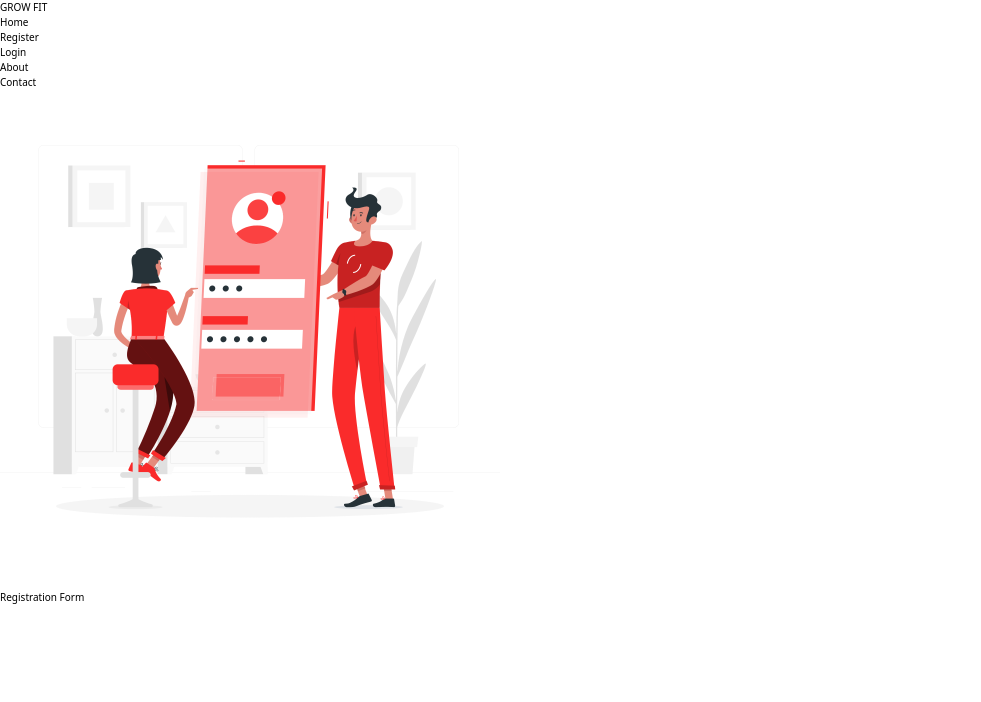
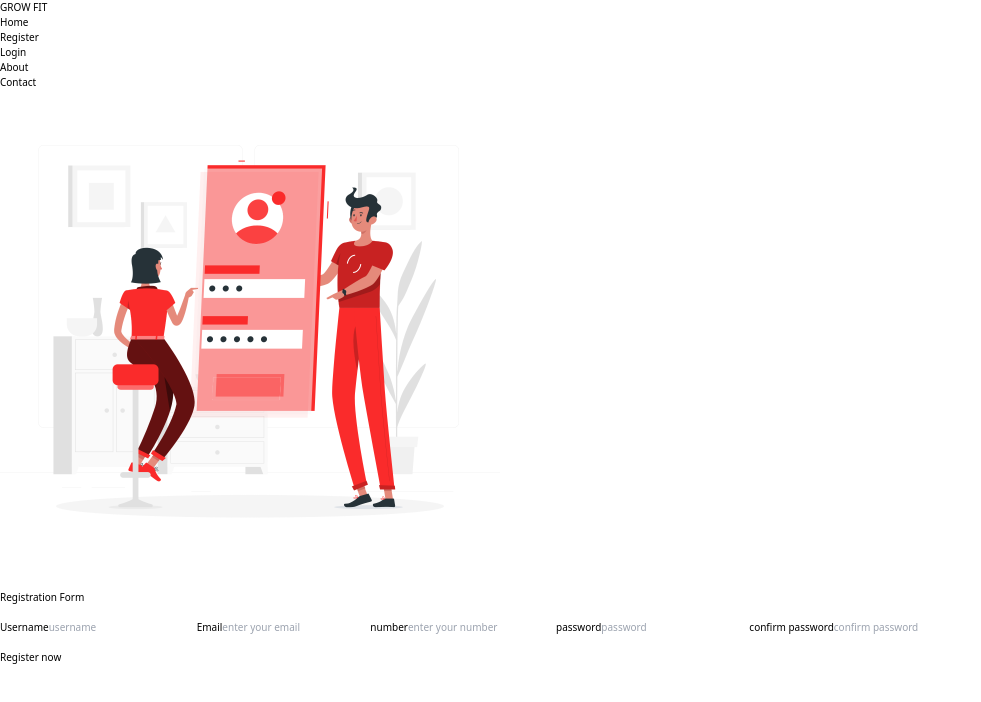
Before and after one commit to Hiten07/growfit, a React (Vite) app in the folder client/: page /register in a window 1280 px wide. Shown: the top 702 px of the page, without its empty margins (0-981 px from the left). Built offline with nearby package versions, Linux system fonts and the light colour scheme.

Commit message:
added home login and register react part

```diff
--- a/client/src/Pages/Home.jsx
+++ b/client/src/Pages/Home.jsx
@@ -1,7 +1,42 @@
 const Home = () => {
     return (
         <>
-            <h1>Hello Home Page</h1>
+           <main>
+                <section>
+                    <div className="home-section">
+
+                        <div className="image-home">
+                            <img src="./images/registration.png"
+                                alt="home page"
+                                width={400}
+                                height={400}
+                            >
+                            </img>
+                        </div>
+
+                        <div className="container grid grid-cols-2">
+                            <div className="home-content">
+                                    <p>Connecting your life with fitness !</p>
+                                    <h1>Welcome to the GrowFit</h1>
+                                    <p>Grow Fit is web-app that helps Gym Businesses To Bring Their
+                                    Business it On InternetThrough Our System.
+                                    Our Web-app will connect Gym Businesses And Fitness Enthuasiasts
+                                    And Will Work As Middleware.</p>
+                            </div>
+
+                            <div className="btn-group">
+                                <a href="\register">
+                                    <button className="btn">Register Now</button>
+                                </a>
+
+                                <a href="\contact">
+                                    <button className="btn">Connect With Us</button>
+                                </a>
+                            </div>
+                        </div>
+                    </div>
+                </section>
+           </main>
         </>
     )
 }
--- a/client/src/Pages/Login.jsx
+++ b/client/src/Pages/Login.jsx
@@ -1,7 +1,86 @@
+import { NavLink } from "react-router-dom";
+import { useState } from "react";
+
 const Login = () => {
+
+    const [user,setUser] = useState({
+        email: "",
+        password: "",
+    })
+
+    // handing the form submission
+    const handleSubmit = (e) => {
+        e.preventDefault();
+        alert(user);
+        console.log(user);
+    }
+
+    const handleInput = (e) => {
+
+        let name = e.target.name;
+        let value = e.target.value;
+
+        setUser({
+            ...user,
+            [name]: value,
+        })
+    }
+
     return (
         <>
-            <h1>Hello Login Page</h1>
+        <section>
+            <main>
+                <div className="grid grid-cols-1">
+                    <div className="grid grid-cols-2 gap-10">
+                        <div className="registration-image">
+                            <img src="/images/registration.png" alt="Registration-image" width="500" height="500">
+                            </img>
+                        </div>
+                        <div className="">
+                            <h1 className="">Login</h1>
+
+                            <br/>
+
+                            <form onSubmit={handleSubmit}>
+                                <div>
+                                    <label htmlFor="email">Email</label>
+                                    <input
+                                        type="email"
+                                        name="email"
+                                        id="email"
+                                        placeholder="enter your email"
+                                        required
+                                        value={user.email}
+                                        onChange={handleInput}
+                                    />
+
+                                    <label htmlFor="password">password</label>
+                                    <input
+                                        type="password"
+                                        name="password"
+                                        id="password"
+                                        placeholder="password"
+                                        required
+                                        value={user.password}
+                                        onChange={handleInput}
+                                    />
+                                <br/>
+                            </div>
+                                <button
+                                type="submit"
+                                value="submit now"
+                                >
+                                    Register now
+                                </button>
+                            </form>
+
+                            <h4>Don't have an acccount?</h4>
+                            <NavLink to="/register">Register here</NavLink>
+                        </div>
+                    </div>
+                </div>
+            </main>
+        </section>
         </>
     )
 }
--- a/client/src/Pages/Register.jsx
+++ b/client/src/Pages/Register.jsx
@@ -1,18 +1,118 @@
+import { useState } from "react";
 import "./Registration.css";
 
 const Register = () => {
+
+    const [user,setUser] = useState({
+        username: "",
+        email: "",
+        phone: "",
+        password: ""
+    })
+
+    // handing the form submission
+    const handleSubmit = (e) => {
+        e.preventDefault();
+        alert(user);
+        console.log(user);
+    }
+
+    const handleInput = (e) => {
+
+        let name = e.target.name;
+        let value = e.target.value;
+
+        setUser({
+            ...user,
+            [name]: value,
+        })
+    }
+
     return (
         <>
         <section>
             <main>
-                <div className="grid grid-cols-1 ">
+                <div className="grid grid-cols-1">
                     <div className="grid grid-cols-2 gap-10">
                         <div className="registration-image">
                             <img src="/images/registration.png" alt="Registration-image" width="500" height="500">
                             </img>
                         </div>
-                        <div className="registration-form">
-                            <h1 className="main-heading mb-3">Registration Form</h1>
+                        <div className="">
+                            <h1 className="">Registration Form</h1>
+
+                            <br/>
+
+                            <form onSubmit={handleSubmit}>
+                                <div>
+                                    <label htmlFor="username">Username</label>
+                                    <input
+                                        type="text"
+                                        name="username"
+                                        id="username"
+                                        required
+                                        placeholder="username"
+                                        autoComplete="off"
+                                        value={user.username}
+                                        onChange={handleInput}
+                                    />
+
+                                    <label htmlFor="email">Email</label>
+                                    <input
+                                        type="email"
+                                        name="email"
+                                        id="email"
+                                        placeholder="enter your email"
+                                        required
+                                        value={user.email}
+                                        onChange={handleInput}
+                                    />
+
+                                    <label htmlFor="phone">number</label>
+                                    <input
+                                        type="phone"
+                                        maxLength={10}
+                                        name="phone"
+                                        id="phone"
+                                        placeholder="enter your number"
+                                        required
+                                        value={user.phone}
+                                        onChange={handleInput}
+                                    />
+
+                                    <label htmlFor="password">password</label>
+                                    <input
+                                        type="password"
+                                        name="password"
+                                        id="password"
+                                        placeholder="password"
+                                        required
+                                        value={user.password}
+                                        onChange={handleInput}
+                                    />
+
+                                    <label htmlFor="password">confirm password</label>
+                                    <input
+                                        type="password"
+                                        name="cpassword"
+                                        id="cpassword"
+                                        placeholder="confirm password"
+                                        required
+                                        value={user.cpassword}
+                                        onChange={handleInput}
+                                    />
+                                </div>
+
+                                <br/>
+
+                                <button
+                                type="submit"
+                                value="submit now"
+                                >
+                                    Register now
+                                </button>
+
+                            </form>
                         </div>
                     </div>
                 </div>
```
